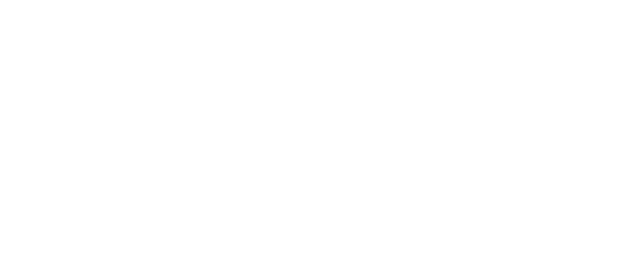
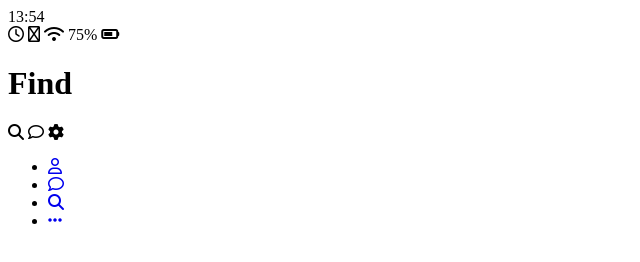
Before and after one commit to showxhsl/KakaoClone-v2, a plain HTML site: page find.html in a window 1280 px wide. Shown: the whole page, without its empty margins (0-640 px from the left). Drawn offline with Linux system fonts and the light colour scheme.

Commit message:
add index

```diff
--- a/find.html
+++ b/find.html
@@ -0,0 +1,65 @@
+<html lang="en">
+<head>
+    <meta charset="UTF-8">
+    <meta name="viewport" content="width=device-width, initial-scale=1.0">
+    <meta http-equiv="X-UA-Compatible" content="ie=edge">
+    <script src="https://kit.fontawesome.com/97025d6dda.js" crossorigin="anonymous"></script>
+
+    <title>Find</title>
+</head>
+<body>
+    <div class="status-bar">
+        <div class="status-bar__column">
+            <span class="status-bar__clock">13:54</span>
+        </div>
+        <div class="status-bar__column">
+            <i class="far fa-clock"></i>
+            <i class="far fa-volume-mute"></i>
+            <i class="fas fa-wifi"></i>
+            <span class="tatus-bar__battery-level">75%</span>
+            <i class="fas fa-battery-three-quarters"></i>
+        </div>
+    </div>
+    <header class="header">
+        <div class="header__header-column">
+            <h1 class="header__title">Find</h1>
+        </div>
+        <div class="header__header-column">
+            <sapn class="header__icon">
+                <i class="fas fa-search"></i>
+            </sapn>
+            <sapn class="header__icon">
+                <i class="far fa-comment"></i>
+            </sapn>
+            <sapn class="header__icon">
+                <i class="fas fa-cog"></i>
+            </sapn>
+        </div>
+    </header>
+    <nav class ="nav">
+        <ul class="nav__list">
+            <li class="nav__list-item">
+                <a href="friends.html" class="nav__list-link">
+                    <i class="far fa-user"></i>
+                </a>
+            </li>
+            <li class="nav__list-item">
+                <a href="index.html" class="nav__list-link">
+                    <i class="far fa-comment"></i>
+                </a>
+            </li>
+            <li class="nav__list-item">
+                <a href="find.html" class="nav__list-link">
+                <i class="fas fa-search"></i>
+                </a>
+            </li>
+            <li class="nav__list-item">
+                <a href="more.html" class="nav__list-link">
+                    <i class="fas fa-ellipsis-h"></i>
+                </a>
+            </li>
+        </ul>
+    </nav>
+
+</body>
+</html>
```
Also changed, not shown: index.html (+41 -1 lines).
